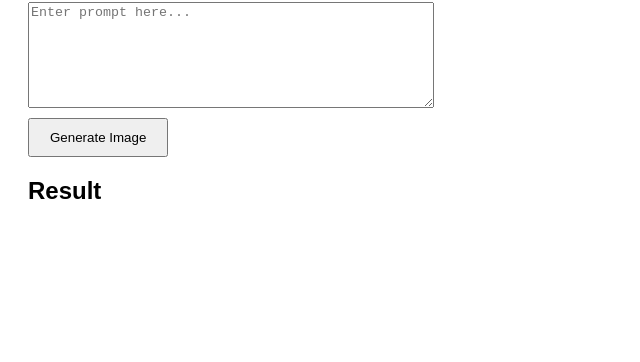
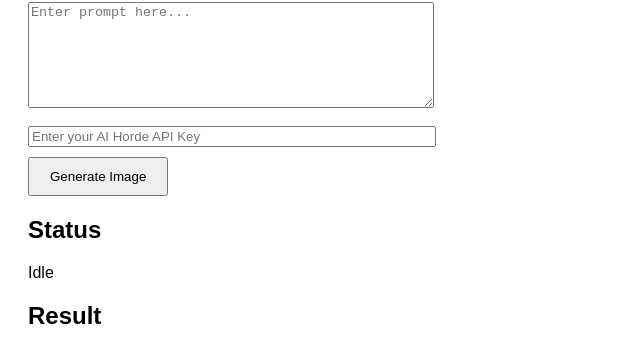
Before and after one commit to TheImpossibleSpy/ImageenAIArt, a plain HTML site: page index.html in a window 1280 px wide. Shown: the part 106-468 px from the top of the page, without its empty margins (0-640 px from the left). Drawn offline with Linux system fonts and the light colour scheme.

Commit message:
Update index.html

```diff
--- a/index.html
+++ b/index.html
@@ -1,7 +1,7 @@
 <!DOCTYPE html>
 <html>
 <head>
-    <title>ImageenAI - Test Generate</title>
+    <title>ImageenAI - Phase 1</title>
     <link rel="stylesheet" href="css/style.css">
 </head>
 
@@ -9,7 +9,13 @@
     <h1>ImageenAI - Phase 1 Test</h1>
 
     <textarea id="prompt" placeholder="Enter prompt here..."></textarea>
+    <br>
+    <input id="apiKey" placeholder="Enter your AI Horde API Key" type="text" style="width: 400px;">
+    <br>
     <button id="generateBtn">Generate Image</button>
+
+    <h2>Status</h2>
+    <div id="status">Idle</div>
 
     <h2>Result</h2>
     <img id="resultImage" style="max-width: 512px; display: none;" />
```
